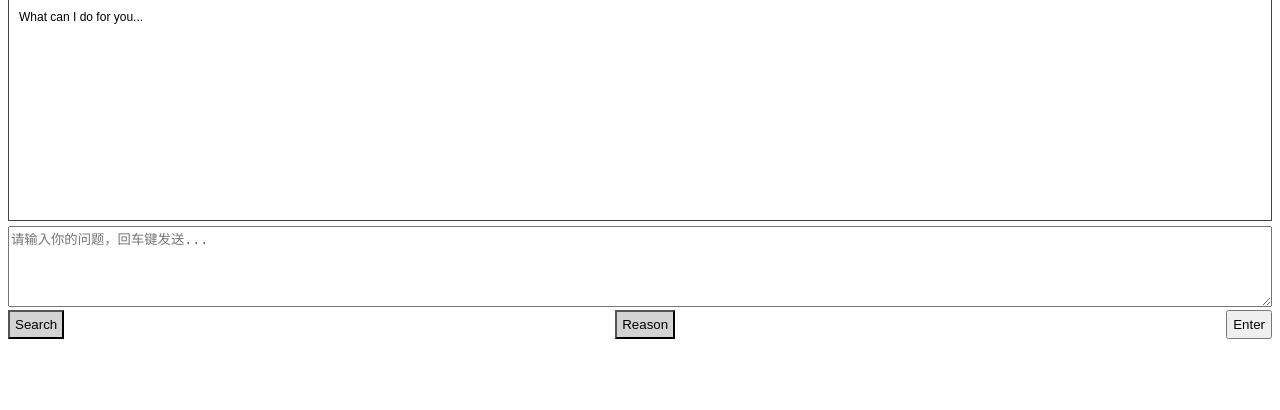
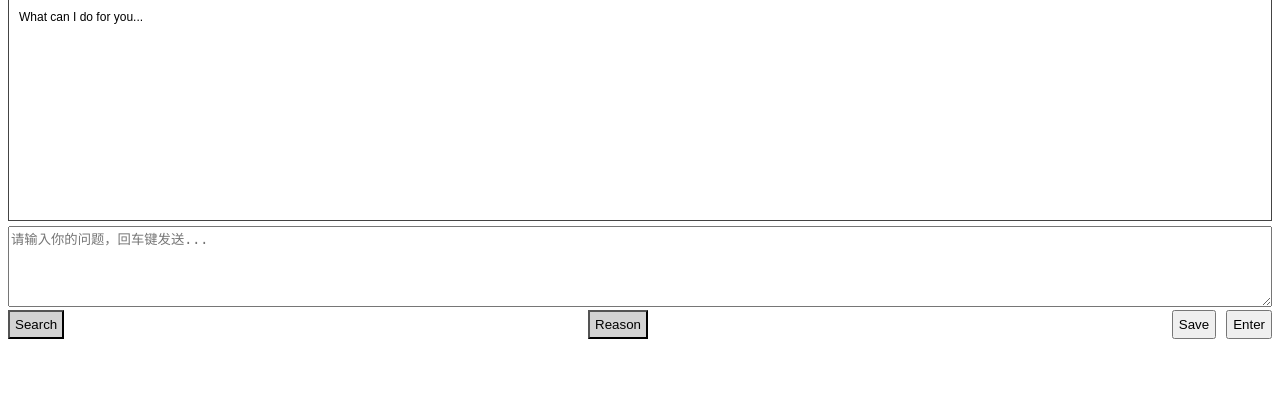
Before and after one commit to YuanweiWu911/DeepQuery, a FastAPI app: page / in a window 1280 px wide. Shown: the part 88-498 px from the top of the page. Run offline with FastAPI, Linux system fonts and the light colour scheme; parts of the project's set-up code (start-up, migrations or seed data) failed here and were passed over.

Commit message:
On branch feature/copy-save  Changes to be committed: 	modified:   DeepQuery.py 	modified:   static/styles.css 	modified:   templates/index.html

```diff
--- a/DeepQuery.py
+++ b/DeepQuery.py
@@ -234,6 +234,10 @@ def web_search(prompt):
         logger.error(f"Unknown error: {e}")
         return f"未知异常: {str(e)}"
 
+@app.get("/get-all-messages")
+async def get_all_messages():
+    global all_messages
+    return JSONResponse(content=all_messages)
 
 if __name__ == "__main__":
     # 检查 SERPER_API_KEY 是否设置
--- a/static/styles.css
+++ b/static/styles.css
@@ -93,6 +93,14 @@ select {
     margin-right: 0px;
 }
 
+/* 新增 Save 按钮样式 */
+#save-button {
+    position: relative;
+    float: right;
+    bottom: 5px;
+    margin-right: 5px;
+}
+
 /* 新增样式，用于控制 reason on/off 按钮的样式 */
 #reason-toggle {
     position: relative;
--- a/templates/index.html
+++ b/templates/index.html
@@ -26,6 +26,8 @@
         <div class="textarea-container">
             <textarea id="prompt" rows="5" cols="80" placeholder="请输入你的问题，回车键发送..."></textarea>
             <button id="send-button" onclick="sendQuery()">Enter</button>
+            <!-- 新增 Save 按钮 -->
+            <button id="save-button" onclick="saveMessages()">Save</button>
             <!-- 新增 search on/off 按钮 -->
             <button id="search-toggle" class="off" onclick="toggleSearch()">Search</button>
             <!-- 新增 Reason 按钮 -->
@@ -42,6 +44,7 @@
         const sendButton = document.getElementById('send-button');
         const searchToggle = document.getElementById('search-toggle');
         const reasonToggle = document.getElementById('reason-toggle'); // 获取 Reason 按钮
+        const saveButton = document.getElementById('save-button'); // 获取 Save 按钮
 
         // 监听文本框的 keydown 事件
         textarea.addEventListener('keydown', function (event) {
@@ -170,6 +173,29 @@
                 reasonToggle.classList.add('off');
             }
         }
+
+        // 新增函数，用于保存 all_messages 为 JSON 文件
+        async function saveMessages() {
+            try {
+                const response = await fetch('/get-all-messages', {
+                    method: 'GET',
+                    headers: {
+                        'Content-Type': 'application/json'
+                    }
+                });
+                const allMessages = await response.json();
+                const jsonData = JSON.stringify(allMessages, null, 2);
+                const blob = new Blob([jsonData], { type: 'application/json' });
+                const url = URL.createObjectURL(blob);
+                const a = document.createElement('a');
+                a.href = url;
+                a.download = 'all_messages.json';
+                a.click();
+                URL.revokeObjectURL(url);
+            } catch (error) {
+                console.error('Error saving messages:', error);
+            }
+        }
     </script>
 </body>
 
```
